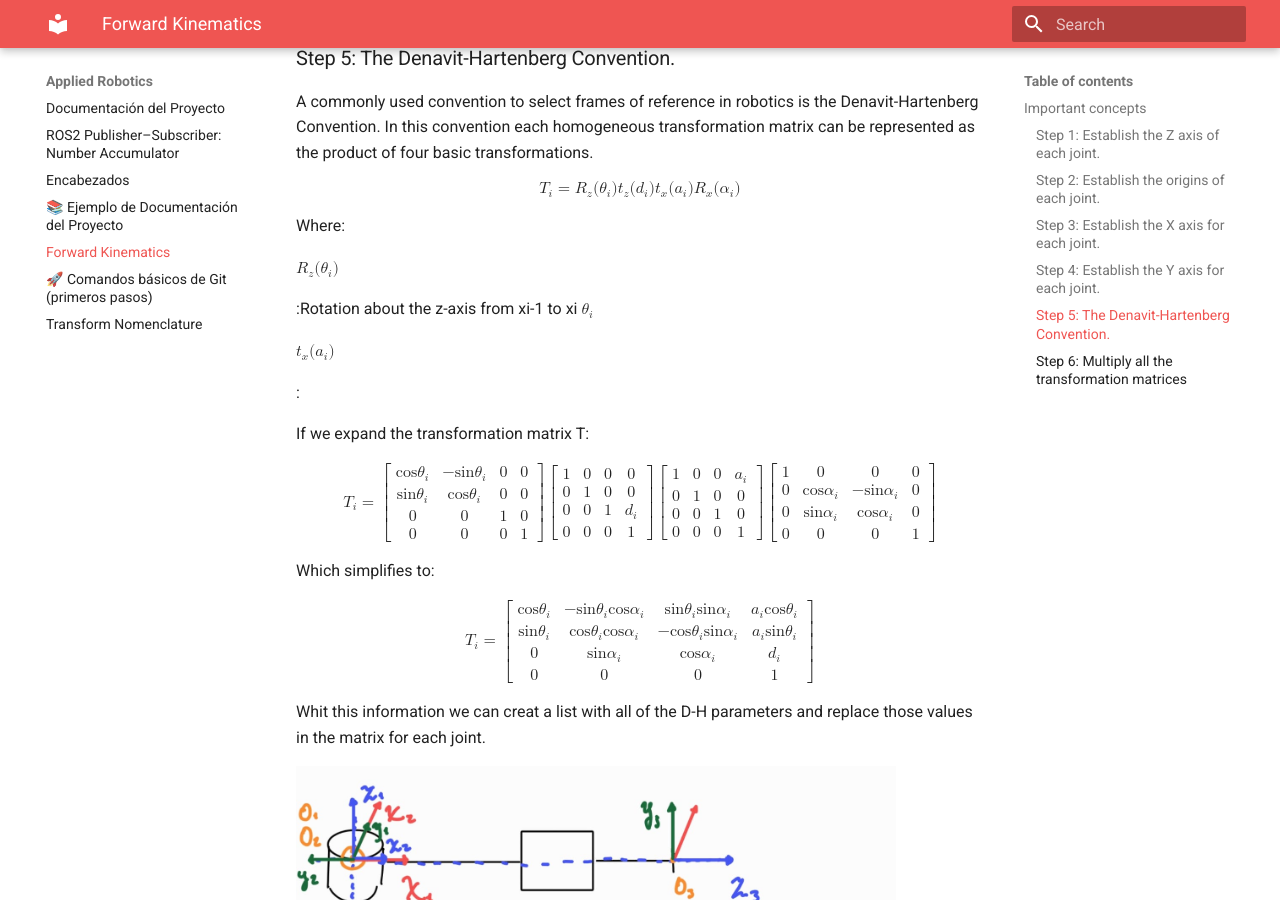
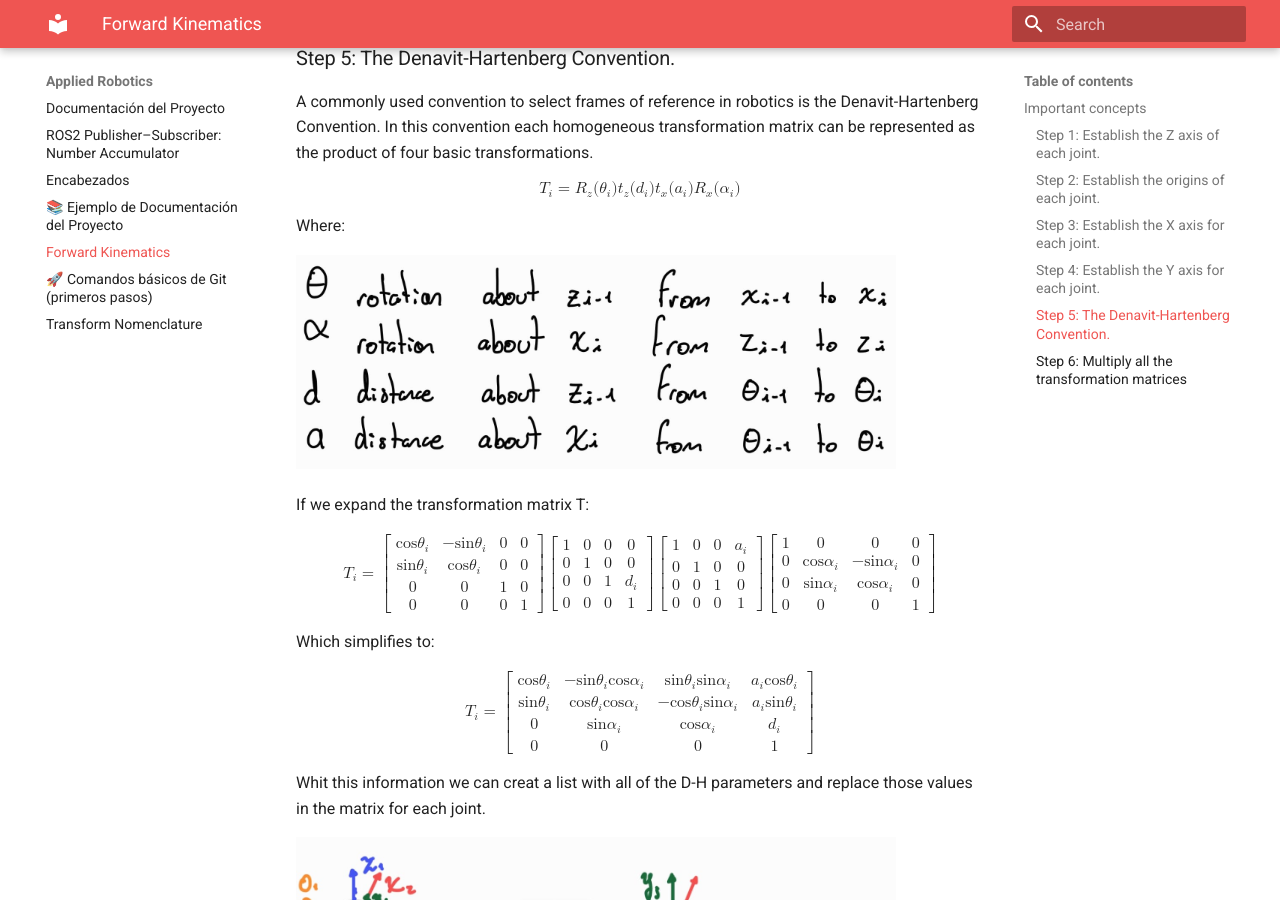
Before and after one commit to Hector-Cornejo/Applied_robotics, an MkDocs documentation site: the page built from docs/forward_kinematics.md, in a window 1280 px wide and 900 px high, scrolled down 3977 px. Built offline with MkDocs 1.6.1 and Material for MkDocs 9.7.7, drawn with Linux system fonts in a browser that asks for light colours.

Commit message:
fk_equations_update2

```diff
--- a/docs/forward_kinematics.md
+++ b/docs/forward_kinematics.md
@@ -92,36 +92,8 @@ A commonly used convention to select frames of reference in robotics is the Dena
 </math>
 
 Where:
-<math xmlns="http://www.w3.org/1998/Math/MathML">
-  <msub>
-    <mi>R</mi>
-    <mi>z</mi>
-  </msub>
-  <mo stretchy="false">(</mo>
-  <msub>
-    <mi>&#x3B8;</mi>
-    <mi>i</mi>
-  </msub>
-  <mo stretchy="false">)</mo>
-</math> :Rotation about the z-axis from xi-1 to xi <math xmlns="http://www.w3.org/1998/Math/MathML">
-  <msub>
-    <mi>&#x3B8;</mi>
-    <mi>i</mi>
-  </msub>
-</math>
-<math xmlns="http://www.w3.org/1998/Math/MathML">
-  <msub>
-    <mi>t</mi>
-    <mi>x</mi>
-  </msub>
-  <mo stretchy="false">(</mo>
-  <msub>
-    <mi>a</mi>
-    <mi>i</mi>
-  </msub>
-  <mo stretchy="false">)</mo>
-</math>
-:
+
+<img src="../recursos/imgs/dh_convention.jpeg" alt="DH_convention" width="600">
 
 If we expand the transformation matrix T:
 <math xmlns="http://www.w3.org/1998/Math/MathML" display="block">
```
Also changed, not shown: docs/recursos/imgs/dh_convention.jpeg (added).
